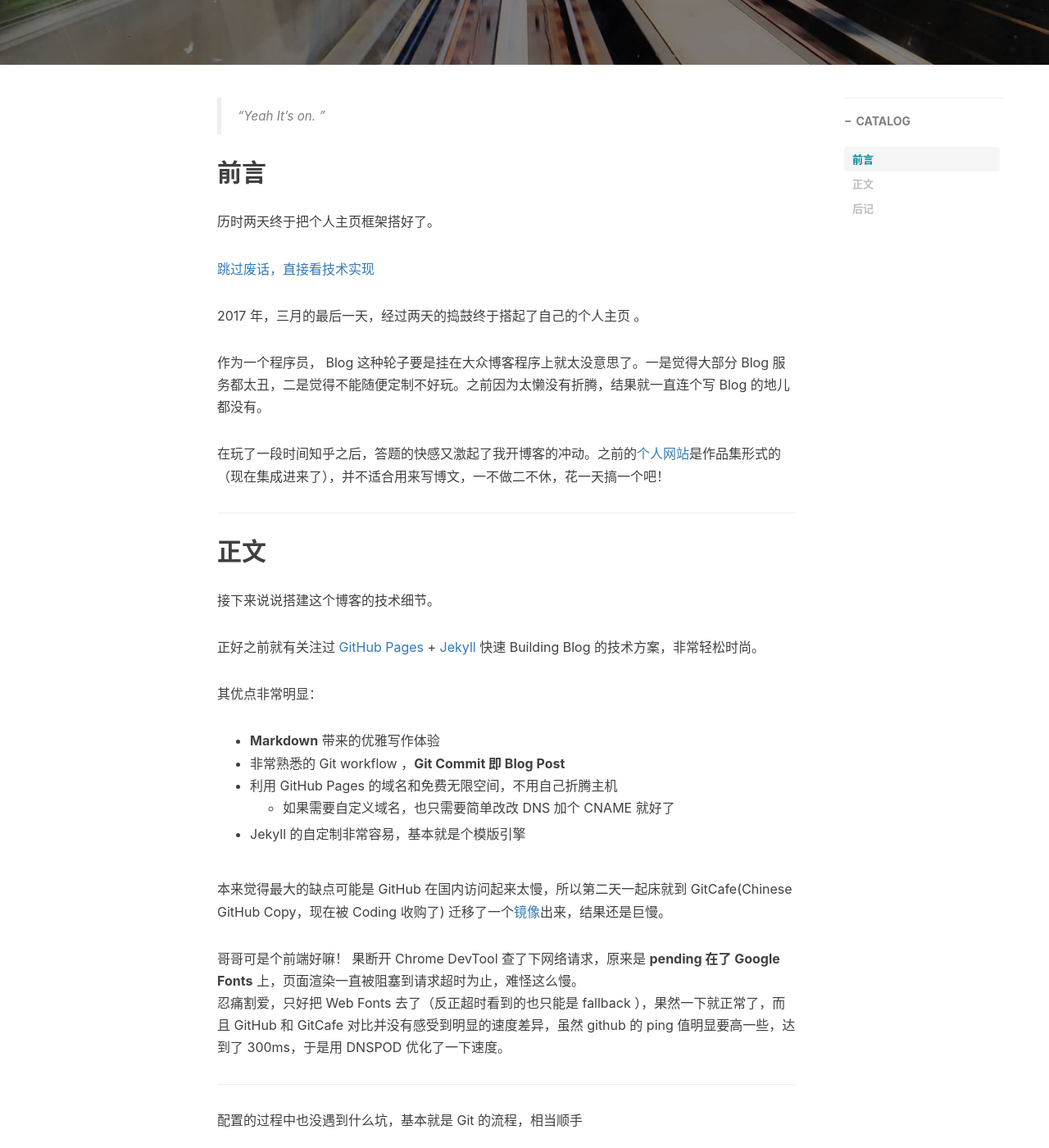
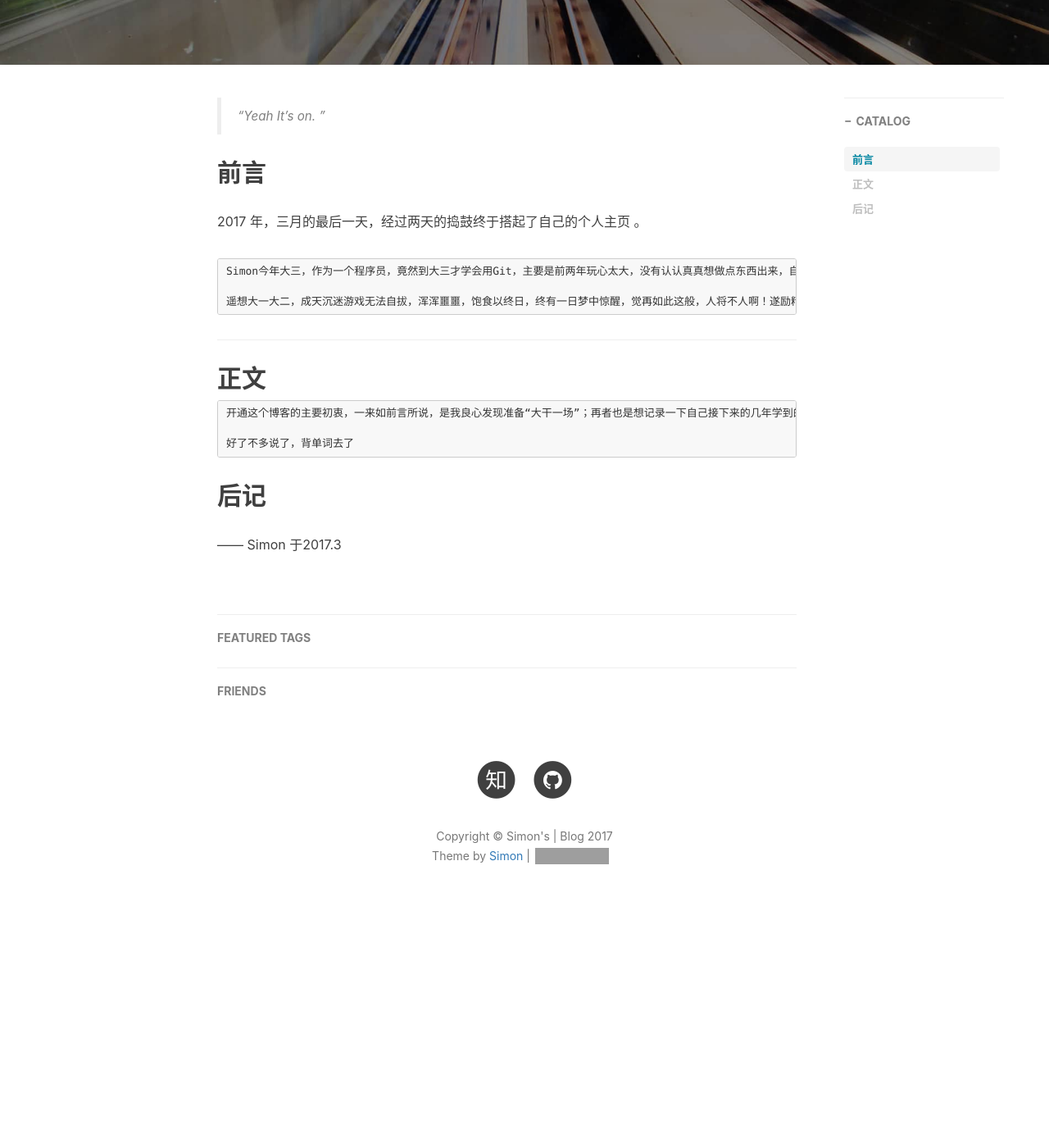
Before and after one commit to simonzgx/SimonZgx.github.io, a Jekyll site: the page built from _posts/2017-03-31-hello-GitHub.markdown, in a window 1280 px wide and 1400 px high, scrolled down 444 px. Shown: the whole window at 82% size. Built offline with Jekyll 4.4.1, drawn with Linux system fonts in a browser that asks for light colours; nearby versions of some CDN libraries; comment, search, counter and statistics services are not loaded; after the commit the page ends 1592 px from its top, so only the background shows below that; some of the changed text lies outside the part shown; grey boxes are pictures that could not be loaded.

Commit message:
2017-03-31 "Hello World, Hello Github"

```diff
--- a/_posts/2017-03-31-hello-GitHub.markdown
+++ b/_posts/2017-03-31-hello-GitHub.markdown
@@ -15,18 +15,13 @@ tags:
 
 ## 前言
 
-历时两天终于把个人主页框架搭好了。
-
-[跳过废话，直接看技术实现 ](#build)
-
-
 
 2017 年，三月的最后一天，经过两天的捣鼓终于搭起了自己的个人主页 。
 
 
-作为一个程序员， Blog 这种轮子要是挂在大众博客程序上就太没意思了。一是觉得大部分 Blog 服务都太丑，二是觉得不能随便定制不好玩。之前因为太懒没有折腾，结果就一直连个写 Blog 的地儿都没有。
+	Simon今年大三，作为一个程序员，竟然到大三才学会用Git，主要是前两年玩心太大，没有认认真真想做点东西出来，自然不会想到这些东西。
 
-在玩了一段时间知乎之后，答题的快感又激起了我开博客的冲动。之前的[个人网站](http://huangxuan.me/portfolio)是作品集形式的（现在集成进来了），并不适合用来写博文，一不做二不休，花一天搞一个吧！
+	遥想大一大二，成天沉迷游戏无法自拔，浑浑噩噩，饱食以终日，终有一日梦中惊醒，觉再如此这般，人将不人啊！遂励精图治，发奋学习，兼职做项目，学英语，刷绩点，考研...才有了今天这第一篇博客
 
 
 <p id = "build"></p>
@@ -34,47 +29,12 @@ tags:
 
 ## 正文
 
-接下来说说搭建这个博客的技术细节。
+	开通这个博客的主要初衷，一来如前言所说，是我良心发现准备“大干一场”；再者也是想记录一下自己接下来的几年学到的东西。由于接下一直到12月底的两百多天，要准备考研，所以更新频率可能没那么高，但也会尽量保持一个月两篇以上，内容包括但不限于我目前手上的VNPY的开发项目的更新，对python语言新的理解，量化研报的复刻等。
 
-正好之前就有关注过 [GitHub Pages](https://pages.github.com/) + [Jekyll](http://jekyllrb.com/) 快速 Building Blog 的技术方案，非常轻松时尚。
+	好了不多说了，背单词去了
 
-其优点非常明显：
-
-* **Markdown** 带来的优雅写作体验
-* 非常熟悉的 Git workflow ，**Git Commit 即 Blog Post**
-* 利用 GitHub Pages 的域名和免费无限空间，不用自己折腾主机
-	* 如果需要自定义域名，也只需要简单改改 DNS 加个 CNAME 就好了
-* Jekyll 的自定制非常容易，基本就是个模版引擎
-
-
-本来觉得最大的缺点可能是 GitHub 在国内访问起来太慢，所以第二天一起床就到 GitCafe(Chinese GitHub Copy，现在被 Coding 收购了) 迁移了一个[镜像](http://huxpro.coding.me)出来，结果还是巨慢。
-
-哥哥可是个前端好嘛！ 果断开 Chrome DevTool 查了下网络请求，原来是 **pending 在了 Google Fonts** 上，页面渲染一直被阻塞到请求超时为止，难怪这么慢。
-忍痛割爱，只好把 Web Fonts 去了（反正超时看到的也只能是 fallback ），果然一下就正常了，而且 GitHub 和 GitCafe 对比并没有感受到明显的速度差异，虽然 github 的 ping 值明显要高一些，达到了 300ms，于是用 DNSPOD 优化了一下速度。
+## 后记
 
 
 
----
-
-配置的过程中也没遇到什么坑，基本就是 Git 的流程，相当顺手
-
-大的 Jekyll 主题上直接 fork 了 Clean Blog（这个主题也相当有名，就不多赘述了。唯一的缺点大概就是没有标签支持，于是我给它补上了。）
-
-本地调试环境需要 `gem install jekyll`，结果 rubygem 的源居然被墙了……后来手动改成了我大淘宝的镜像源才成功
-
-Theme 的 CSS 是基于 Bootstrap 定制的，看得不爽的地方直接在 Less 里改就好了（平时更习惯 SCSS 些），**不过其实我一直觉得 Bootstrap 在移动端的体验做得相当一般，比我在淘宝参与的团队 CSS 框架差多了……**所以为了体验，也补了不少 CSS 进去
-
-最后就进入了耗时反而最长的**做图、写字**阶段，也算是进入了**写博客**的正轨，因为是类似 Hack Day 的方式去搭这个站的，所以折腾折腾着大半夜就过去了。
-
-第二天考虑中文字体的渲染，fork 了 [Type is Beautiful](http://www.typeisbeautiful.com/) 的 `font` CSS，调整了字号，适配了 Win 的渣渲染，中英文混排效果好多了。
-
-
-## 后记
-
-回顾这个博客的诞生，纯粹是出于个人兴趣。在知乎相关问题上回答并获得一定的 star 后，我决定把这个博客主题当作一个小小的开源项目来维护。
-
-在经历 v1.0 - v1.5 的蜕变后，这个博客主题愈发完整，不但增加了诸多 UI 层的优化（opinionated）；在代码层面，更加丰富的配置项也使得这个主题拥有了更好的灵活性与可拓展性。而作为一个开源项目，我也积极的为其完善文档与解决 issue。
-
-如果你恰好逛到了这里，希望你也能喜欢这个博客主题。
-
-—— Hux 后记于 2015.10
+—— Simon 于2017.3
```
